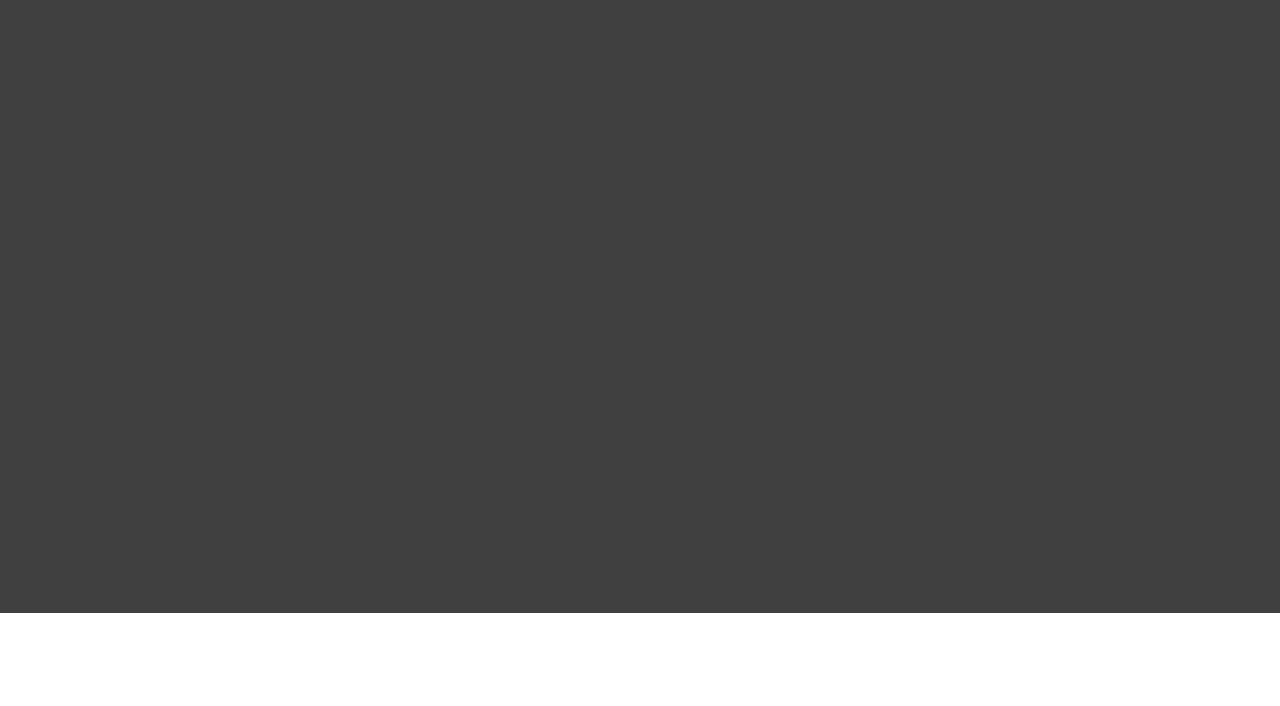
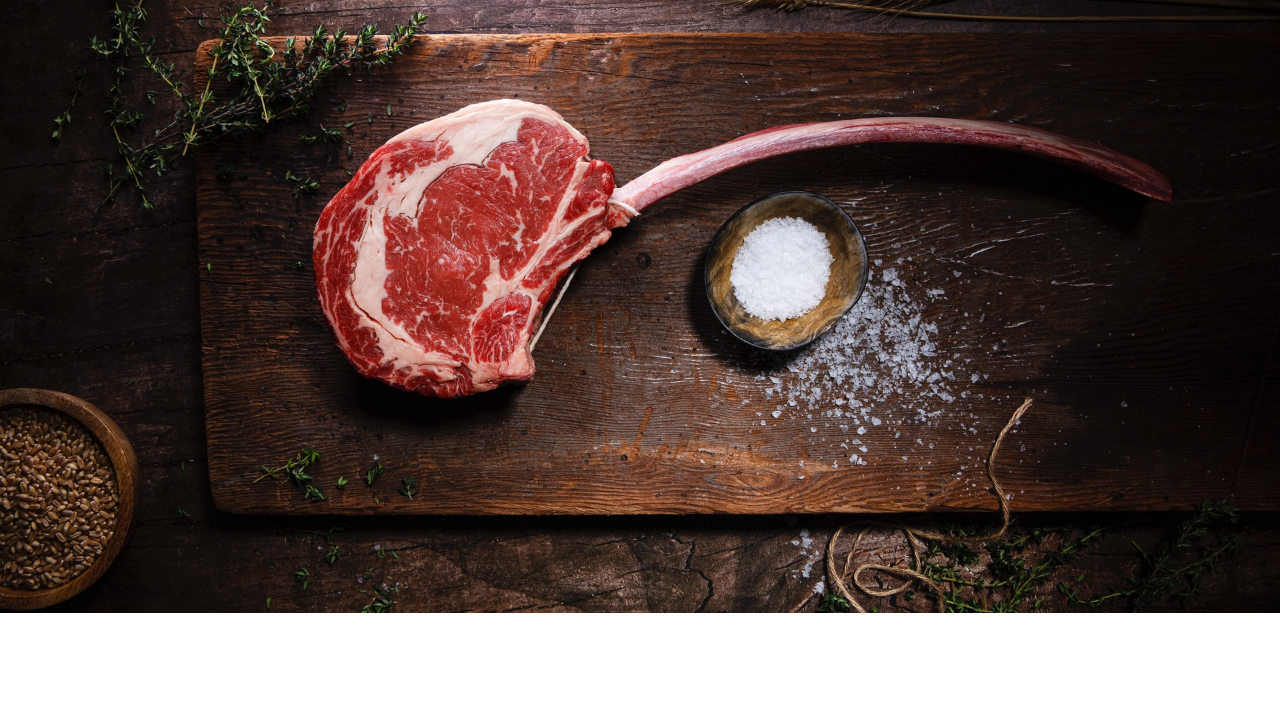
Before and after one commit to EmilEndresen/Restaurant, a plain HTML site: page index.html in a window 1280 px wide. Shown: the part 107-813 px from the top of the page. Drawn offline with nearby package versions, Linux system fonts and the light colour scheme; files whose address does not match are found by name.

Commit message:
Update index.css

```diff
--- a/css/index.css
+++ b/css/index.css
@@ -271,7 +271,7 @@ p {
 =====================*/
 
 .bg-img {
-   background-image: url(./images/hero-image.jpg);
+   background-image: url(../images/hero-image.jpg);
    background-color: #404040;
    background-size: cover;
    background-position: center;
```
